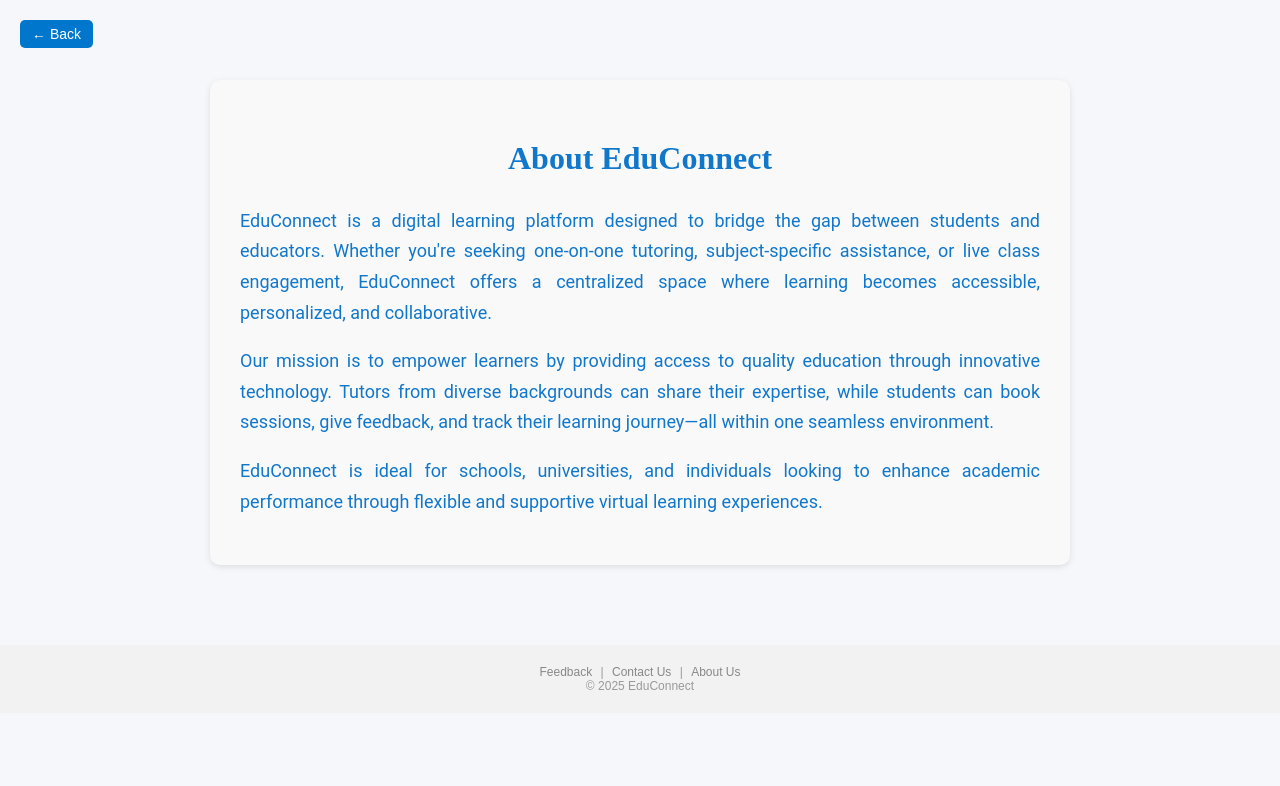
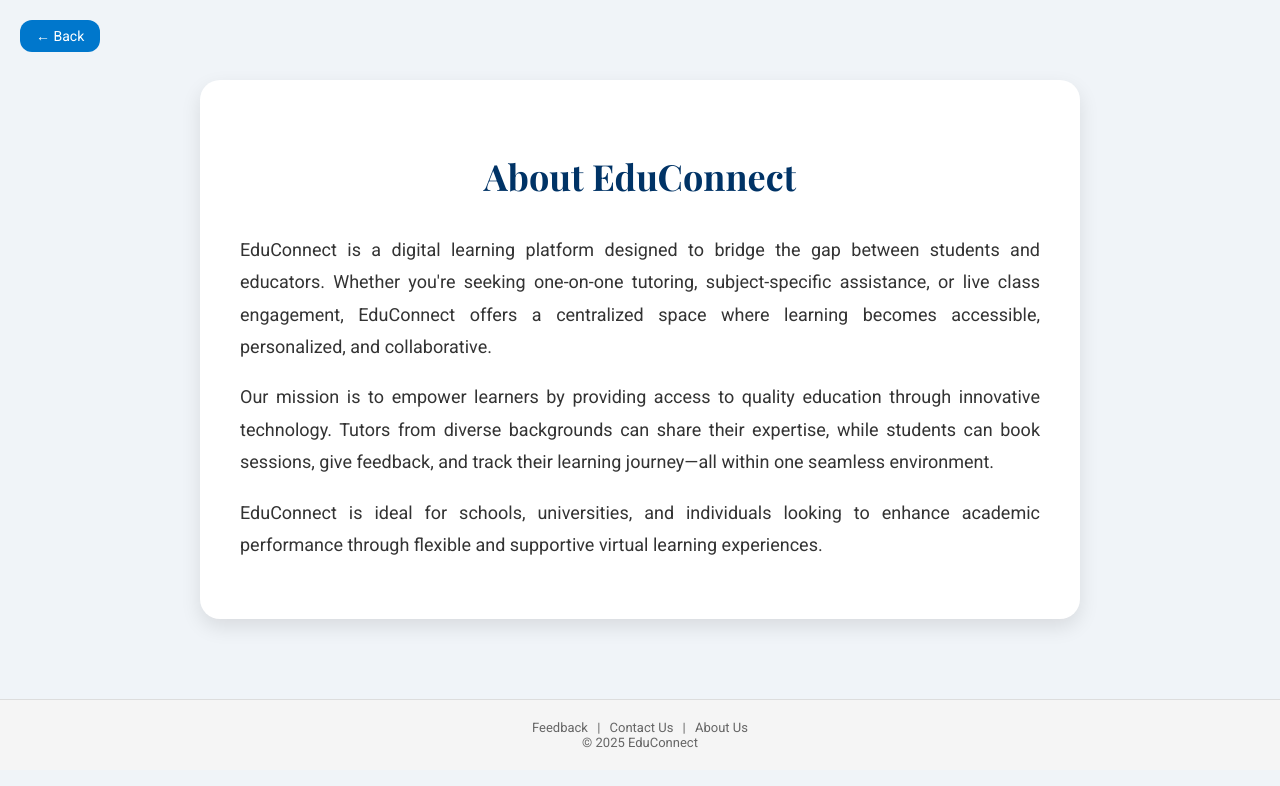
Before and after one commit to Andyming13/educonnect, a plain HTML site: page about_us.html in a window 1280 px wide. Drawn offline with nearby package versions, Linux system fonts and the light colour scheme.

Commit message:
about_us be made beautiful

```diff
--- a/about_us.html
+++ b/about_us.html
@@ -5,26 +5,34 @@
   <title>About Us - EduConnect</title>
   <link rel="stylesheet" href="style.css">
   <link rel="icon" href="assets/logo.png">
+  <link href="https://fonts.googleapis.com/css2?family=Playfair+Display:wght@700&family=Roboto&display=swap" rel="stylesheet">
   <style>
+    body {
+      font-family: 'Roboto', sans-serif;
+      margin: 0;
+      padding: 0;
+      background-color: #f0f4f8;
+    }
     .about-container {
       max-width: 800px;
       margin: 80px auto;
-      padding: 30px;
-      background-color: #f9f9f9;
-      border-radius: 10px;
-      box-shadow: 0 2px 6px rgba(0,0,0,0.1);
-      font-family: 'Roboto', sans-serif;
-      line-height: 1.7;
+      padding: 40px;
+      background-color: #ffffff;
+      border-radius: 20px;
+      box-shadow: 0 8px 20px rgba(0, 0, 0, 0.1);
+      line-height: 1.8;
     }
     .about-container h1 {
       font-family: 'Playfair Display', serif;
-      font-size: 32px;
-      margin-bottom: 20px;
+      font-size: 36px;
+      margin-bottom: 25px;
       text-align: center;
+      color: #003366;
     }
     .about-container p {
       font-size: 18px;
       text-align: justify;
+      color: #333;
     }
     .back-btn {
       position: absolute;
@@ -32,13 +40,31 @@
       left: 20px;
       background-color: #0077cc;
       color: white;
-      padding: 6px 12px;
+      padding: 8px 16px;
       text-decoration: none;
       font-size: 14px;
-      border-radius: 5px;
+      border-radius: 12px;
+      transition: background-color 0.3s ease;
     }
     .back-btn:hover {
       background-color: #005fa3;
+    }
+    footer.footer-muted {
+      font-size: 13px;
+      color: #666;
+      text-align: center;
+      padding: 20px;
+      background-color: #f5f5f5;
+      border-top: 1px solid #ddd;
+      margin-top: 60px;
+    }
+    footer.footer-muted a {
+      color: #666;
+      margin: 0 6px;
+      text-decoration: none;
+    }
+    footer.footer-muted a:hover {
+      text-decoration: underline;
     }
   </style>
 </head>
```
